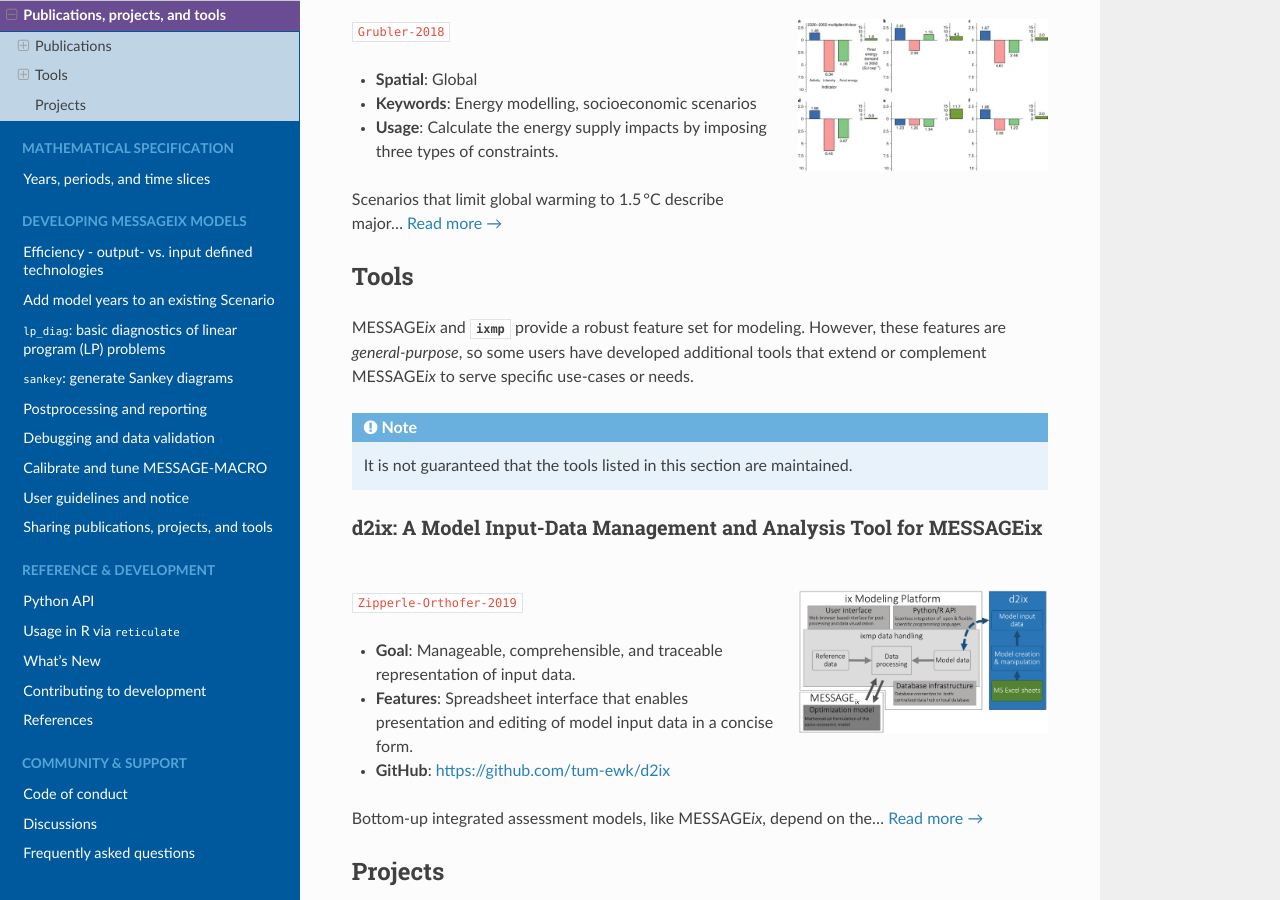
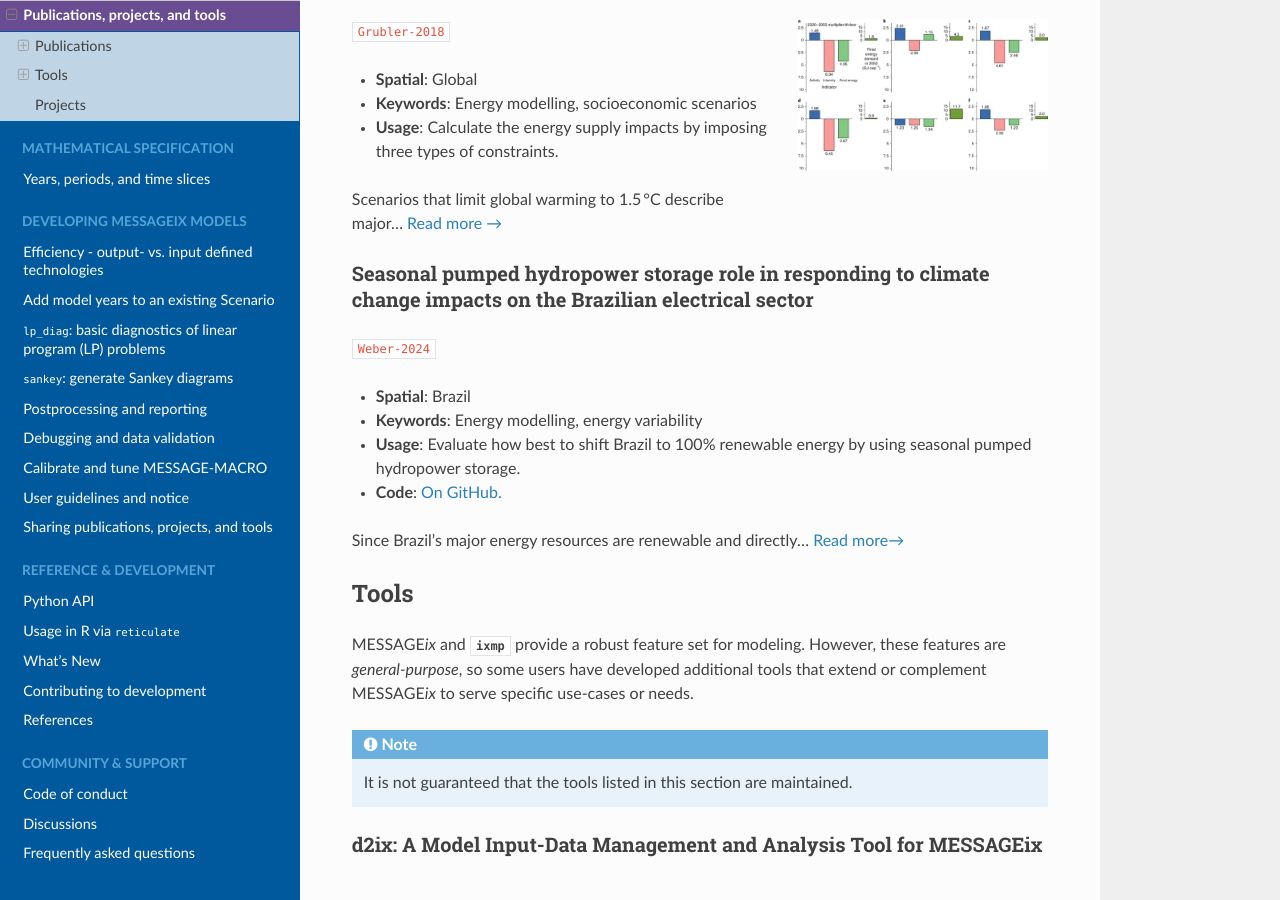
Before and after one commit to iiasa/message_ix, a Sphinx documentation site: the page built from doc/usage.rst, in a window 1280 px wide and 900 px high, scrolled down 2235 px. Built offline with Sphinx 7.4.7 and the Read the Docs theme 3.1.0, drawn with Linux system fonts in a browser that asks for light colours; pages that are not in the unit, such as notebooks, are missing from menus; the version number could not be read and is left out; cross-references to code outside the pages are shown as plain code.

Commit message:
Add paragraph about new paper to docs

```diff
--- a/doc/usage.rst
+++ b/doc/usage.rst
@@ -94,6 +94,21 @@
 
 Scenarios that limit global warming to 1.5 °C describe major… `Read more → <https://www.nature.com/articles/s41560-018-0172-6>`__
 
+Seasonal pumped hydropower storage role in responding to climate change impacts on the Brazilian electrical sector
+------------------------------------------------------------------------------------------------------------------
+.. .. figure:: _static/usage_figures/10.1038-s41560-018-0172-6.webp
+..    :width: 250px
+..    :align: right
+
+:cite:ct:`Weber-2024`
+
+- **Spatial**: Brazil
+- **Keywords**: Energy modelling, energy variability
+- **Usage**: Evaluate how best to shift Brazil to 100% renewable energy by using seasonal pumped hydropower storage.
+- **Code**: `On GitHub. <https://github.com/natiweber/BESMM/tree/main>`_
+
+Since Brazil's major energy resources are renewable and directly... `Read more→ <https://www.sciencedirect.com/science/article/pii/S2352152X2400834X>`__
+
 .. _tools:
 
 Tools
```
